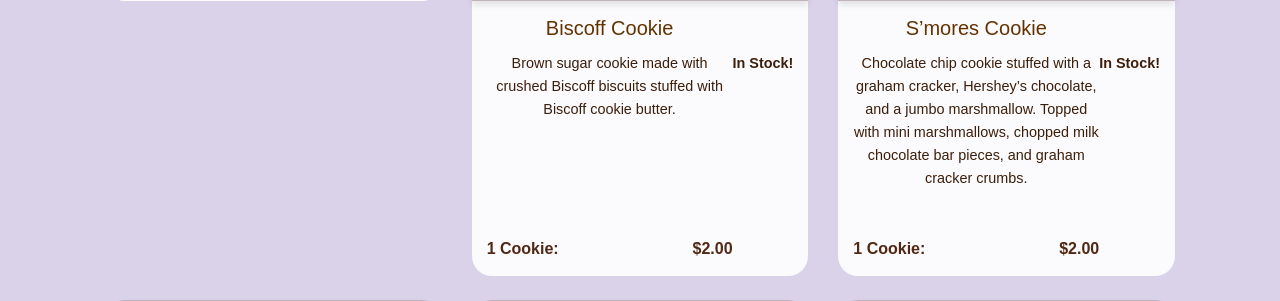
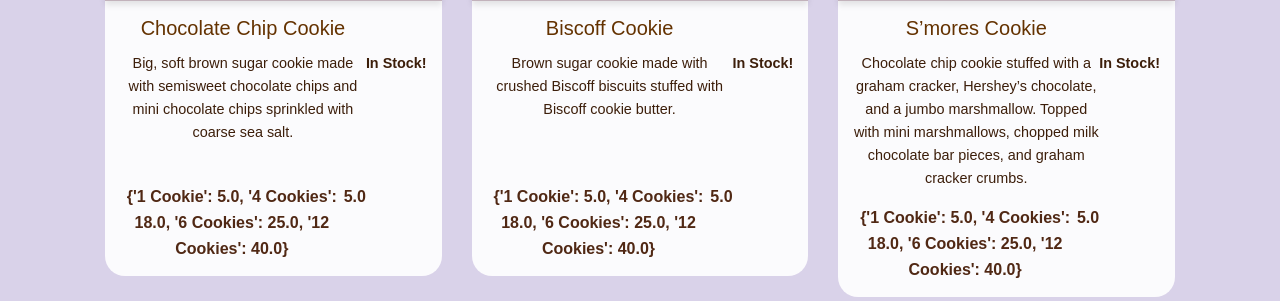
Before and after one commit to nivarray/menu_site, a Flask app: page / in a window 1280 px wide. Shown: the part 641-942 px from the top of the page. Run offline with Flask 3, Linux system fonts and the light colour scheme; some libraries are stand-ins or nearby versions.

Commit message:
Modified the dictionary in app.py, started working on the html changes.

```diff
--- a/app.py
+++ b/app.py
@@ -20,73 +20,125 @@
     },
     {
         'name': 'Biscoff Cookie',
-        'description': 'Brown sugar cookie made with crushed Biscoff biscuits stuffed with Biscoff cookie butter.',
-        'price': '$2.00',
-        'image_url': 'static/images/Biscoff_Butter.PNG',
-        'Availability':'In Stock!'
+        'details': {
+            'description': 'Brown sugar cookie made with crushed Biscoff biscuits stuffed with Biscoff cookie butter.',
+            'image_url': 'static/images/Biscoff_Butter.PNG',
+            'Availability':'In Stock!'
+        },
+        'pricing': {'1 Cookie': 5.00,
+                    '4 Cookies': 18.00,
+                    '6 Cookies': 25.00,
+                    '12 Cookies': 40.00},
     },
     {
         'name': 'S’mores Cookie',
-        'description': 'Chocolate chip cookie stuffed with a graham cracker, Hershey’s chocolate, and a jumbo marshmallow. Topped with mini marshmallows, chopped milk chocolate bar pieces, and graham cracker crumbs.',
-        'price': '$2.00',
-        'image_url': 'static/images/Smores.png',
-        'Availability':'In Stock!'
+        'details': {
+            'description': 'Chocolate chip cookie stuffed with a graham cracker, Hershey’s chocolate, and a jumbo marshmallow. Topped with mini marshmallows, chopped milk chocolate bar pieces, and graham cracker crumbs.',
+            'image_url': 'static/images/Smores.png',
+            'Availability':'In Stock!'
+        },
+        'pricing': {'1 Cookie': 5.00,
+                    '4 Cookies': 18.00,
+                    '6 Cookies': 25.00,
+                    '12 Cookies': 40.00},
     },
     {
         'name': 'Fruity Pebbles Cookie',
-        'description': 'A buttery, soft cookie loaded with roasted pecans and a hint of vanilla, offering a delightful crunch in every bite.',
-        'price': '$2.00',
-        'image_url': 'static/images/Fruity_Pebbles.png',
-        'Availability':'In Stock!'
+        'details': {
+            'description': 'A buttery, soft cookie loaded with roasted pecans and a hint of vanilla, offering a delightful crunch in every bite.',
+            'image_url': 'static/images/Fruity_Pebbles.png',
+            'Availability':'In Stock!'
+        },
+        'pricing': {'1 Cookie': 5.00,
+                    '4 Cookies': 18.00,
+                    '6 Cookies': 25.00,
+                    '12 Cookies': 40.00},
     },
     {
         'name': 'Cranberry Oatmeal Cookie',
-        'description': 'Moist oatmeal spice cookie mixed with dried cranberries and white chocolate chips. Optional macadamia nuts.',
-        'price': '$2.00',
-        'image_url': 'static/images/Oatmeal_Cranberry.png',
-        'Availability':'In Stock!'
+        'details': {
+            'description': 'Moist oatmeal spice cookie mixed with dried cranberries and white chocolate chips. Optional macadamia nuts.',
+            'image_url': 'static/images/Oatmeal_Cranberry.png',
+            'Availability':'In Stock!'
+
+        },
+        'pricing': {'1 Cookie': 5.00,
+                    '4 Cookies': 18.00,
+                    '6 Cookies': 25.00,
+                    '12 Cookies': 40.00},
     },
     {
         'name': 'White Chocolate Macadamia Cookie',
-        'description': 'Brown sugar cookie made with freshly chopped buttery rich macadamia nuts and white chocolate chips.',
-        'price': '$2.00',
-        'image_url': 'static/images/White_Chocolate_Macadamia.png',
-        'Availability':'In Stock!'
+        'details': {
+            'description': 'Brown sugar cookie made with freshly chopped buttery rich macadamia nuts and white chocolate chips.',
+            'image_url': 'static/images/White_Chocolate_Macadamia.png',
+            'Availability':'In Stock!'
+        },
+        'pricing': {'1 Cookie': 5.00,
+                    '4 Cookies': 18.00,
+                    '6 Cookies': 25.00,
+                    '12 Cookies': 40.00},
     },
     {
         'name': 'Red Velvet Cookie',
-        'description': 'Luscious moist red velvet cake cookie mixed with white chocolate chips.',
-        'price': '$2.00',
-        'image_url': 'static/images/Red_Velvet.PNG',
-        'Availability':'In Stock!'
+        'details': {
+            'description': 'Luscious moist red velvet cake cookie mixed with white chocolate chips.',
+            'image_url': 'static/images/Red_Velvet.PNG',
+            'Availability':'In Stock!'
+        },
+        'pricing': {'1 Cookie': 5.00,
+                    '4 Cookies': 18.00,
+                    '6 Cookies': 25.00,
+                    '12 Cookies': 40.00},
     },
     {
         'name': 'Pumpkin Snickerdoodle Cookie',
-        'description': 'Brown butter pumpkin spice cookie covered in cinnamon sugar.',
-        'price': '$2.00',
-        'image_url': 'static/images/Pumpkin_Snickerdoodle.png',
-        'Availability':'In Stock!'
+        'details': {
+            'description': 'Brown butter pumpkin spice cookie covered in cinnamon sugar.',
+            'image_url': 'static/images/Pumpkin_Snickerdoodle.png',
+            'Availability':'In Stock!'
+        },
+        'pricing': {'1 Cookie': 5.00,
+                    '4 Cookies': 18.00,
+                    '6 Cookies': 25.00,
+                    '12 Cookies': 40.00},
+
     },
     {
         'name': 'Apple Pie Cookie',
-        'description': 'Soft vanilla spiced cookie with buttery pie crust pieces and freshly chopped juicy honeycrisps.',
-        'price': '$2.00',
-        'image_url': 'static/images/Apple_Pie.png',
-        'Availability':'In Stock!'
+        'details': {
+            'description': 'Soft vanilla spiced cookie with buttery pie crust pieces and freshly chopped juicy honeycrisps.',
+            'image_url': 'static/images/Apple_Pie.png',
+            'Availability':'In Stock!'
+        },
+        'pricing': {'1 Cookie': 5.00,
+                    '4 Cookies': 18.00,
+                    '6 Cookies': 25.00,
+                    '12 Cookies': 40.00},
     },
     {
         'name': 'M&M’s® Cookie',
-        'description': 'Brown sugar chocolate chip cookie made with M&M’s® milk chocolate candies.',
-        'price': '$2.00',
-        'image_url': 'static/images/M&M\'s.png',
-        'Availability':'In Stock!'
+        'details': {
+            'description': 'Brown sugar chocolate chip cookie made with M&M’s® milk chocolate candies.',
+            'image_url': 'static/images/M&M\'s.png',
+            'Availability':'In Stock!'
+        },
+        'pricing': {'1 Cookie': 5.00,
+                    '4 Cookies': 18.00,
+                    '6 Cookies': 25.00,
+                    '12 Cookies': 40.00},
     },
     {
         'name': 'Peanut Butter Cookie',
-        'description': 'The perfect peanut butter cookie. Soft, chewy interior. Crispy exterior.',
-        'price': '$2.00',
-        'image_url': 'NEEDS IMAGE',
-        'Availability':'In Stock!'
+        'details': {
+            'description': 'The perfect peanut butter cookie. Soft, chewy interior. Crispy exterior.',
+            'image_url': 'NEEDS IMAGE',
+            'Availability':'In Stock!'
+        },
+        'pricing': {'1 Cookie': 5.00,
+            '4 Cookies': 18.00,
+            '6 Cookies': 25.00,
+            '12 Cookies': 40.00},
     }
     ]
 
--- a/templates/menu.html
+++ b/templates/menu.html
@@ -26,17 +26,17 @@
                     <div class="col-12 col-sm-6 col-md-4 mb-4">
                         <div class="card">
                             <div class="card-image">
-                                <img src="{{ item.image_url }}" alt="{{ item.name }}">
+                                <img src="{{ item.details.image_url }}" alt="{{ item.name }}">
                             </div>
                         </div>
                         <div class="card-description">
                             <div class="card-body text-center">
                                 <h5 class="card-title">{{ item.name }}</h5>
-                                <p class="card-text">{{ item.description }}</p>
-                                <p class="card-text"><strong>{{ item.Availability }}</strong></p>
+                                <p class="card-text">{{ item.details.description }}</p>
+                                <p class="card-text"><strong>{{ item.details.Availability }}</strong></p>
                                 <p class="card-text d-flex justify-content-between">
-                                    <span>1 Cookie: </span>
-                                    <span><strong>{{ item.price }}</strong></span>
+                                    <span> {{ item.pricing}} </span>
+                                    <span><strong>{{ item.pricing['1 Cookie'] }}</strong></span>
                                 </p>
                             </div>
                         </div>
```
Also changed, not shown: 1 other file.
